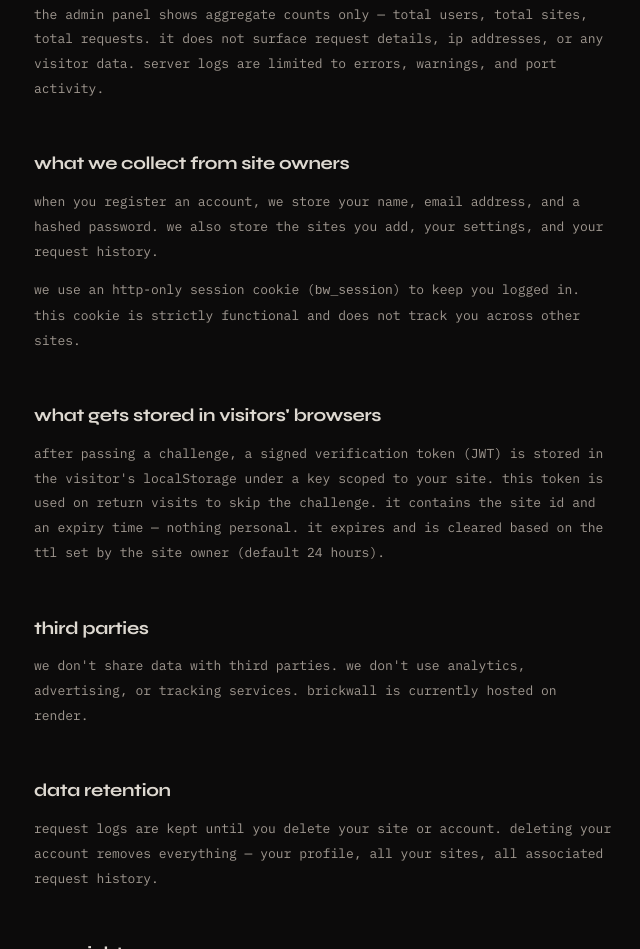
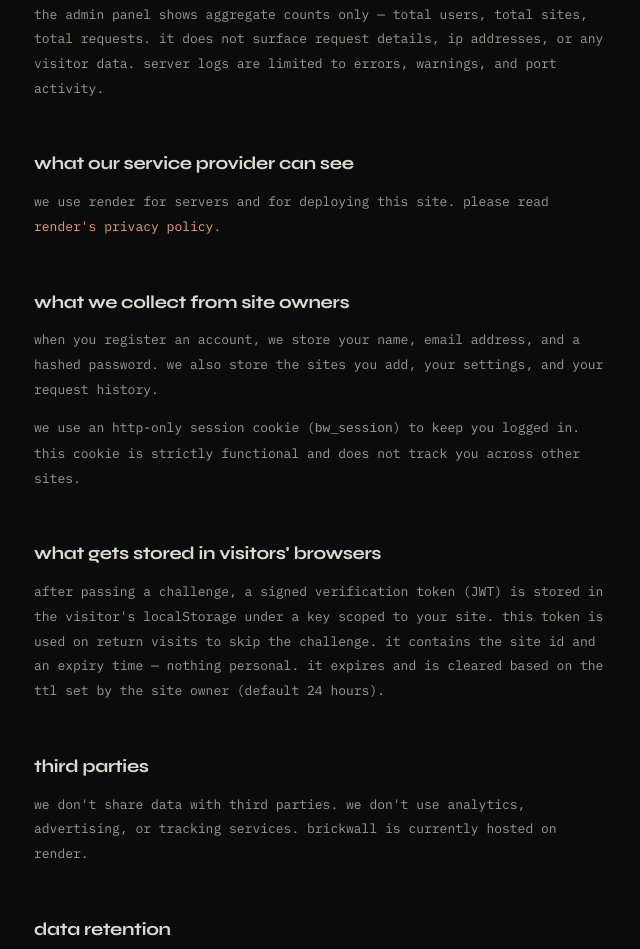
Before and after one commit to auth1ery/brickwall, a website: page public/privacy.html in a window 1280 px wide. Shown: the part 1379-2328 px from the top of the page, without its empty margins (314-954 px from the left). Drawn offline with Linux system fonts and the light colour scheme.

Commit message:
Update privacy.html

```diff
--- a/public/privacy.html
+++ b/public/privacy.html
@@ -91,6 +91,9 @@ footer p{color:var(--muted);font-size:11px}
   <h2>what we as operators can see</h2>
   <p>the admin panel shows aggregate counts only — total users, total sites, total requests. it does not surface request details, ip addresses, or any visitor data. server logs are limited to errors, warnings, and port activity.</p>
 
+  <h2>what our service provider can see</h2>
+  <p>we use render for servers and for deploying this site. please read <a href="https://render.com/privacy">render's privacy policy</a>.</p>
+
   <h2>what we collect from site owners</h2>
   <p>when you register an account, we store your name, email address, and a hashed password. we also store the sites you add, your settings, and your request history.</p>
   <p>we use an http-only session cookie (<code>bw_session</code>) to keep you logged in. this cookie is strictly functional and does not track you across other sites.</p>
```
